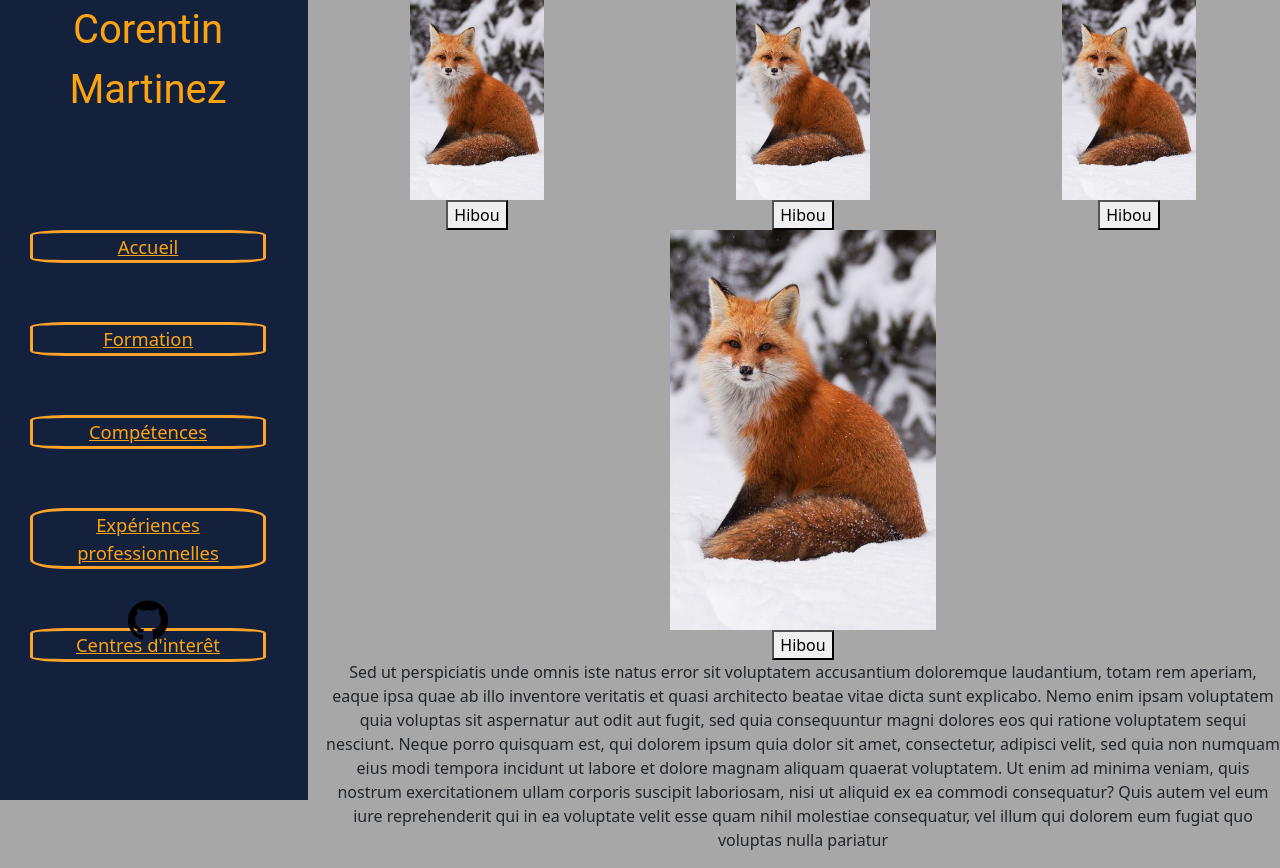
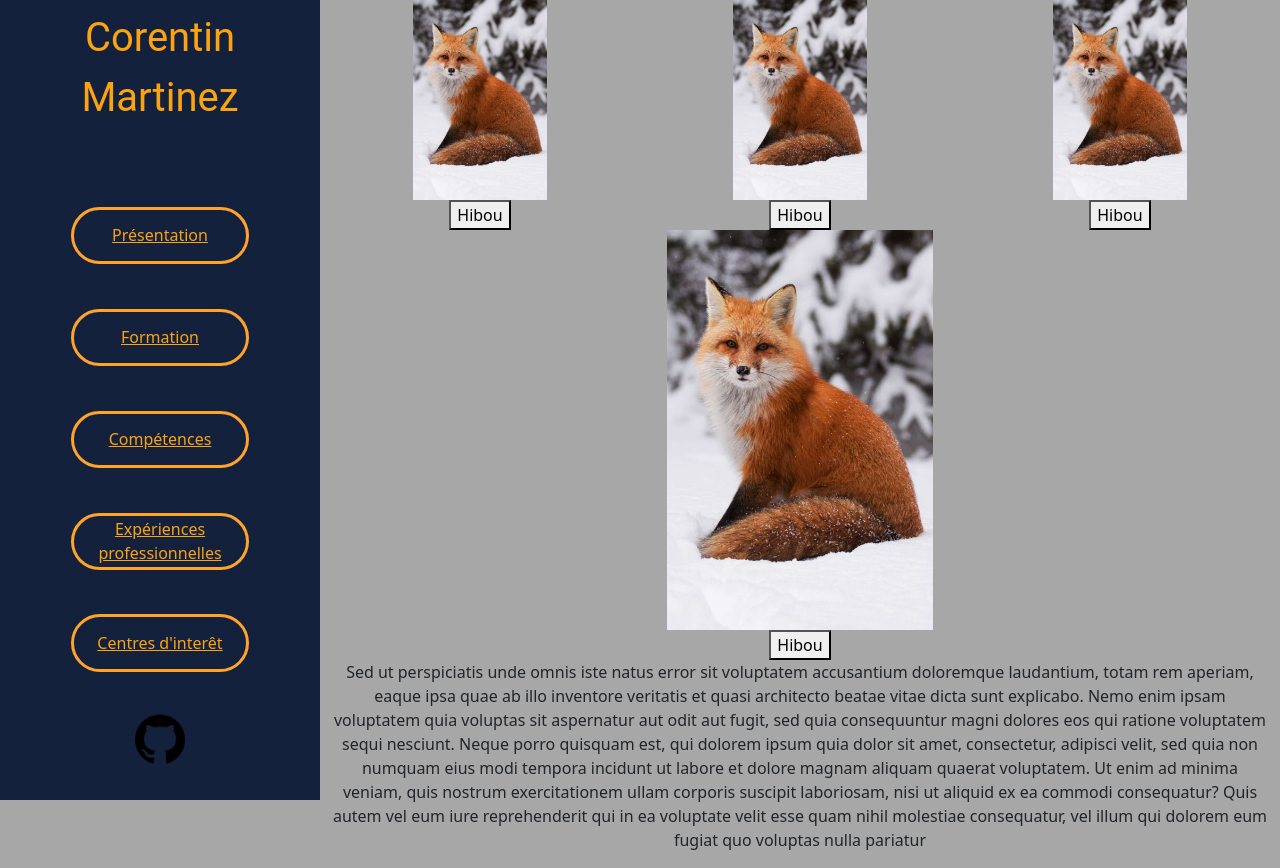
Before and after one commit to Corentin-Martinez/Corentin-Martinez.github.io, a plain HTML site: page index.html in a window 1280 px wide. Drawn offline with Linux system fonts and the light colour scheme.

Commit message:
navbar v2 + container appli

```diff
--- a/css/style.css
+++ b/css/style.css
@@ -17,6 +17,21 @@ h1 {
 }
 
 /* navbar */
+.navbar {
+    background-color:#14213D;
+    height: 100%;
+    position: fixed;
+    display: flex;
+    flex-direction: column;
+    margin-right: 0%;
+}
+
+.content-nav {
+    margin-left: 5%;
+    margin-right: 5%;
+}
+
+
 .nom {
     color: #FCA311;
     font-size: 5vmin;
@@ -26,23 +41,26 @@ h1 {
 
 #metier {
     color: #FCA311;
-    font-size: 2vmin;
+    font-size: 2.5vmin;
     font-family: Lato;
 }
 
 .section {
+    height: 15%;
     border-style: solid;
     border-color: rgb(255, 163, 43);
-    border-radius: 15%;
+    border-radius: 40px;
     margin: 10%;
+    display: flex;
+    flex-direction: column;
+    justify-content: center;
 
 }
 
 .lien {
     color: #FCA311;
     font-size: medium;
-    text-decoration:underline;
     position:auto;
-    font-size: 2.3vmin;
+    font-size: 2vmin;
 
 }
--- a/index.html
+++ b/index.html
@@ -14,18 +14,19 @@
     </head>
 
     <!-- Wrapper -->
-    <div class = "row"; background-color = "red">
+    <div class="container-fluid">
+        <div class = "row no-gutters"; background-color = "red">
 
             <!-- Navbar -->
-        <nav class="col-3" style="background-color:#14213D; height: 100%; position: fixed; display: flex; flex-direction: column;">
-            <div  style="height: 25%;">
+            <nav class="col-3 navbar ">
+                <div  class = "content-nav" style="height: 20%;">
                     <p class = "nom"> Corentin Martinez</p>
                     <p id="metier" ></p>
 
                 </div>
-            <div style="height: 50%; display: flex; flex-direction: column; justify-content: space-around;">
+                <div class = "content-nav" style="height: 65%; display: flex; flex-direction: column; justify-content: space-around;">
                     <div class="section">
-                    <a class="lien active " aria-current="page" href="#">Accueil</a>
+                        <a class="lien active " aria-current="page" href="#">Présentation</a>
 
                     </div>
                     <div class="section">
@@ -45,12 +46,12 @@
 
                     </div>
                 </div>
-            <div >
-                <a href="https://github.com/Corentin-Martinez/Corentin-Martinez.github.io" style="position: ;">
+                <div class = "content-nav" style="height: 10%; display: flex; flex-direction: row ;align-content: flex-end">
+                    <a href="https://github.com/Corentin-Martinez" style="position: ;">
                         <img class="fit-picture"
                         src="Ressources/logo/logo_github.png"
                         alt="GitHub"
-                    height="40px"/>
+                        height="50vmin"/>
                     </a>
 
                 </div>
@@ -58,7 +59,7 @@
             </nav>
 
             <!-- content -->
-        <div class="col-9 offset-3" style="position: left;">
+            <div class="col-9 offset-3">
 
                 <!-- 3 colonnes -->
                 <div class="row">
@@ -129,4 +130,7 @@
 
 
         </div>
+
+    </div>
+
 </html>
```
Also changed, not shown: js/typing_old.js (renamed from js/typing.js). Lines whose indentation alone changed are shown as unchanged.
